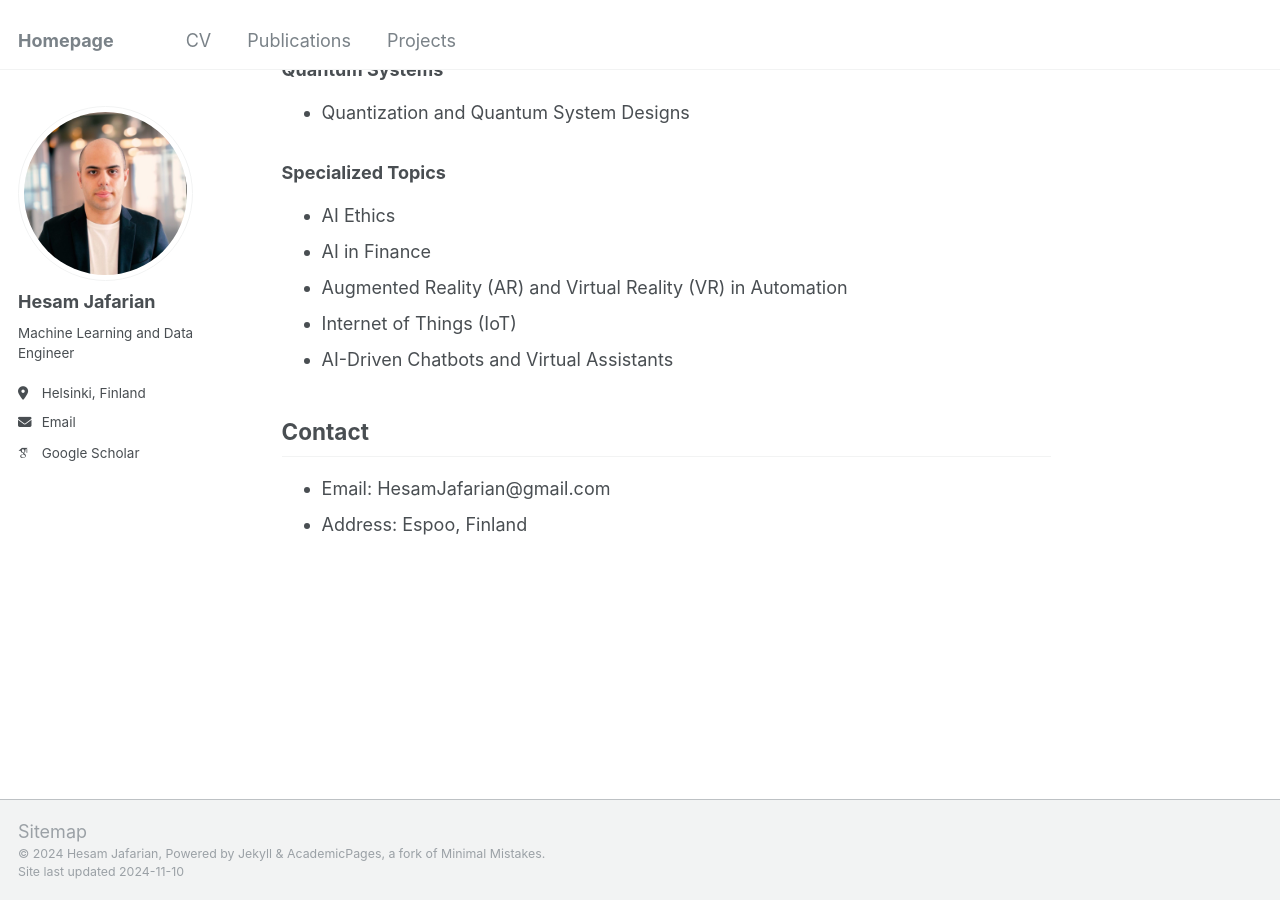
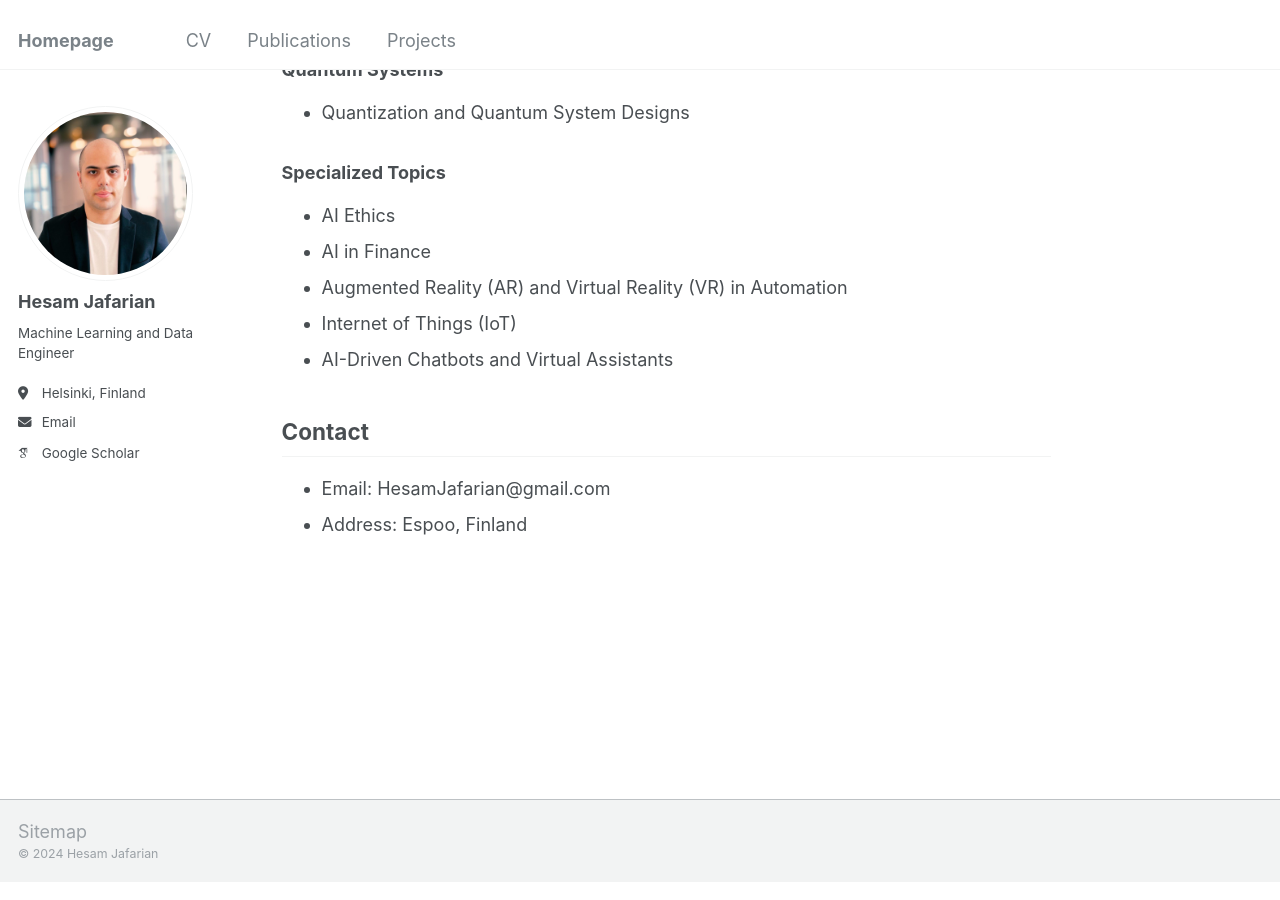
Before and after one commit to hesamjafarian/hesamjafarian.github.io, a Jekyll site: the page built from _pages/about.md, in a window 1280 px wide and 900 px high, scrolled down 1388 px. Built offline with Jekyll 4.4.1, drawn with Linux system fonts in a browser that asks for light colours; some web fonts are replaced.

Commit message:
Update footer.html

```diff
--- a/_includes/footer.html
+++ b/_includes/footer.html
@@ -1,5 +1,4 @@
 {% include base_path %}
 <div class="page__footer-copyright">
-  &copy; {{ site.time | date: '%Y' }} {{ site.name | default: site.title }}, {{ site.data.ui-text[site.locale].powered_by | default: "Powered by" }} <a href="http://jekyllrb.com" rel="nofollow">Jekyll</a> &amp; <a href="https://github.com/academicpages/academicpages.github.io">AcademicPages</a>, a fork of <a href="https://mademistakes.com/work/minimal-mistakes-jekyll-theme/" rel="nofollow">Minimal Mistakes</a>.<br />
-  Site last updated {{ "now" | date: '%Y-%m-%d' %}}
+  &copy; {{ site.time | date: '%Y' }} {{ site.name | default: site.title }}
 </div>
```
